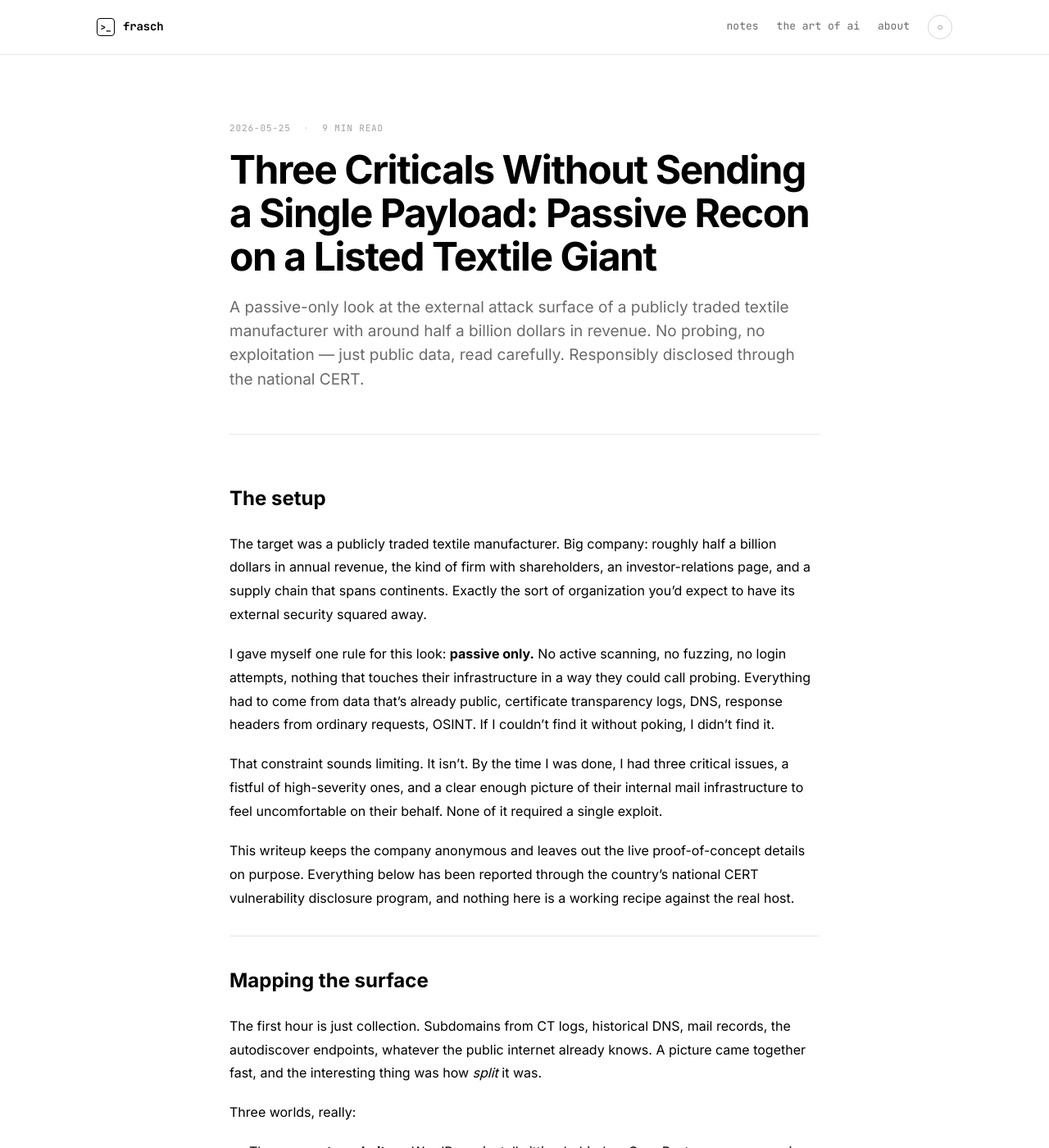
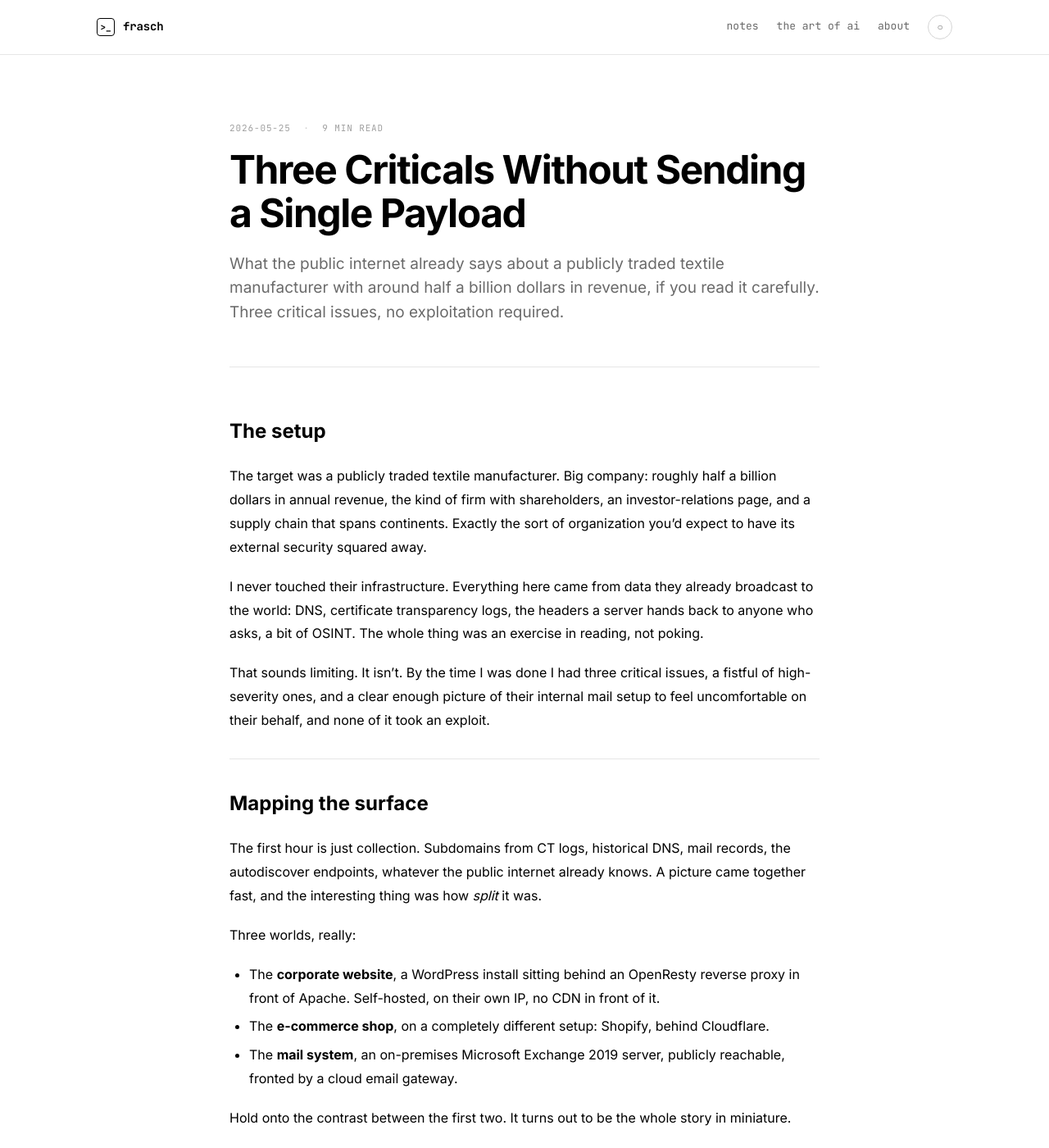
Before and after one commit to whoisfrasch/frasch, a Jekyll site: the page built from _posts/2026-05-25-passive-recon-textile-manufacturer.md, in a window 1280 px wide and 1400 px high. Shown: the whole window at 82% size. Built offline with Jekyll 4.4.1, drawn with Linux system fonts in a browser that asks for light colours; some of the changed text lies outside the part shown.

Commit message:
Tighten recon writeup: cut repetitive framing
Remove the heavy "passive recon" and disclosure boilerplate that broke
the narrative flow. Keep one light responsible-disclosure note at the
close. Style and findings unchanged.

https://claude.ai/code/session_01JnCHEM12RkD4vKYenVDfaD

```diff
--- a/_posts/2026-05-25-passive-recon-textile-manufacturer.md
+++ b/_posts/2026-05-25-passive-recon-textile-manufacturer.md
@@ -1,18 +1,16 @@
 ---
-title: "Three Criticals Without Sending a Single Payload: Passive Recon on a Listed Textile Giant"
+title: "Three Criticals Without Sending a Single Payload"
 date: 2026-05-25 12:00:00 +0200
-description: "A passive-only look at the external attack surface of a publicly traded textile manufacturer with around half a billion dollars in revenue. No probing, no exploitation — just public data, read carefully. Responsibly disclosed through the national CERT."
+description: "What the public internet already says about a publicly traded textile manufacturer with around half a billion dollars in revenue, if you read it carefully. Three critical issues, no exploitation required."
 ---
 
 # The setup
 
 The target was a publicly traded textile manufacturer. Big company: roughly half a billion dollars in annual revenue, the kind of firm with shareholders, an investor-relations page, and a supply chain that spans continents. Exactly the sort of organization you'd expect to have its external security squared away.
 
-I gave myself one rule for this look: **passive only.** No active scanning, no fuzzing, no login attempts, nothing that touches their infrastructure in a way they could call probing. Everything had to come from data that's already public, certificate transparency logs, DNS, response headers from ordinary requests, OSINT. If I couldn't find it without poking, I didn't find it.
+I never touched their infrastructure. Everything here came from data they already broadcast to the world: DNS, certificate transparency logs, the headers a server hands back to anyone who asks, a bit of OSINT. The whole thing was an exercise in reading, not poking.
 
-That constraint sounds limiting. It isn't. By the time I was done, I had three critical issues, a fistful of high-severity ones, and a clear enough picture of their internal mail infrastructure to feel uncomfortable on their behalf. None of it required a single exploit.
-
-This writeup keeps the company anonymous and leaves out the live proof-of-concept details on purpose. Everything below has been reported through the country's national CERT vulnerability disclosure program, and nothing here is a working recipe against the real host.
+That sounds limiting. It isn't. By the time I was done I had three critical issues, a fistful of high-severity ones, and a clear enough picture of their internal mail setup to feel uncomfortable on their behalf, and none of it took an exploit.
 
 ---
 
@@ -115,14 +113,12 @@ Two habits did most of the work here, and neither is technical wizardry.
 
 The first is **just reading carefully.** Every finding above came from data the company publishes to the world: DNS, certificate logs, response headers, OSINT. The skill isn't access, it's noticing. A version number in a header. A private IP where it doesn't belong. A CNAME pointing at a service that shut down in 2021.
 
-The second is **verifying before reporting.** My raw notes had at least one confidently-wrong claim in them, the DMARC mix-up. Passive recon produces a lot of plausible-looking conclusions, and a chunk of them are wrong on a second look. The version that goes into a disclosure report is the one where every concrete claim has been checked twice. A report full of false positives wastes the defender's time and burns your credibility, and credibility is the only currency you've got in this work.
+The second is **verifying before you write it down.** My raw notes had at least one confidently-wrong claim in them, the DMARC mix-up. This kind of reading produces a lot of plausible-looking conclusions, and a chunk of them fall apart on a second look. The version that leaves your desk is the one where every concrete claim has been checked twice. A report full of false positives wastes the defender's time and burns your credibility, and credibility is the only currency you've got in this work.
 
 ---
 
-# Disclosure
-
-Everything here was passive. No exploitation, no authentication attempts, no data accessed, no service disrupted. The findings were written up and submitted through the country's national CERT vulnerability disclosure program, one report per issue, highest severity first, and held confidential pending remediation. This account is deliberately anonymized and stripped of the specifics that would point at the live host, for exactly that reason.
+# What it adds up to
 
 The lesson isn't really about any one company. It's that a large, well-resourced organization can be mapped to its soft underbelly using nothing but the data it already broadcasts, and that the weak point is almost never the flashy thing. It's the WordPress box nobody migrated, the mail server nobody patched, and the DNS record nobody cleaned up.
 
-Read carefully. Verify twice. Report responsibly.
+For the record, the findings went to the right people through a proper channel and the details stay out of public view until they're fixed, which is why this account is anonymized. Beyond that: read carefully, verify twice, and aim it somewhere you're allowed to.
```
